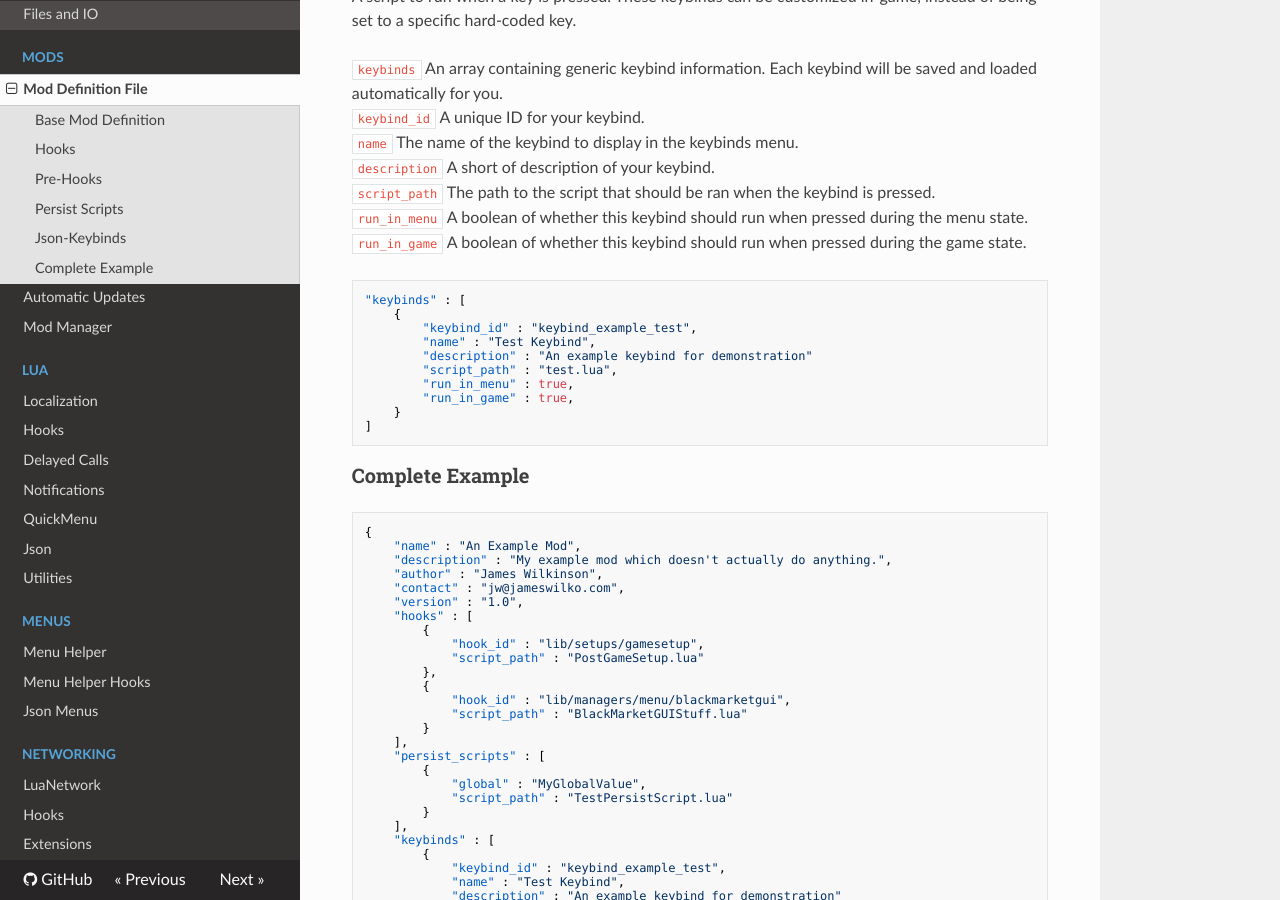
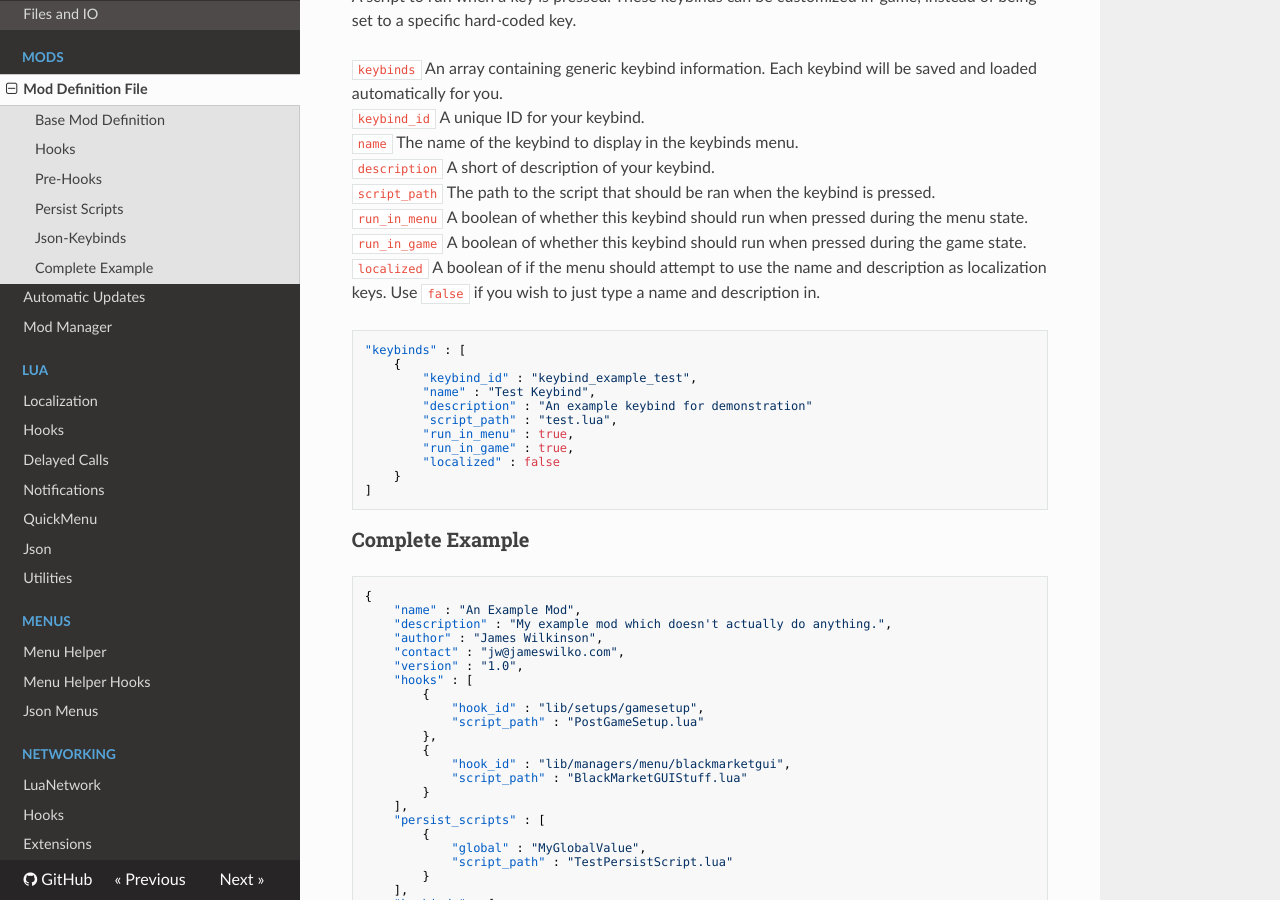
Before and after one commit to JamesWilko/Payday-2-BLT-Docs, an MkDocs documentation site: the page built from docs/mods/definition.md, in a window 1280 px wide and 900 px high, scrolled down 2049 px. Built offline with MkDocs 1.6.1, drawn with Linux system fonts in a browser that asks for light colours; nearby versions of some CDN libraries; old or Windows-style settings are respelled for this version of MkDocs.

Commit message:
Added missing localized key info to keybinds

```diff
--- a/docs/mods/definition.md
+++ b/docs/mods/definition.md
@@ -95,6 +95,8 @@ A script to run when a key is pressed. These keybinds can be customized in-game,
 `script_path` The path to the script that should be ran when the keybind is pressed.
 `run_in_menu` A boolean of whether this keybind should run when pressed during the menu state.
 `run_in_game` A boolean of whether this keybind should run when pressed during the game state.
+`localized` A boolean of if the menu should attempt to use the name and description as localization keys.
+Use `false` if you wish to just type a name and description in.
 
 	"keybinds" : [
 		{
@@ -104,6 +106,7 @@ A script to run when a key is pressed. These keybinds can be customized in-game,
 			"script_path" : "test.lua",
 			"run_in_menu" : true,
 			"run_in_game" : true,
+			"localized" : false
 		}
 	]
 
```
